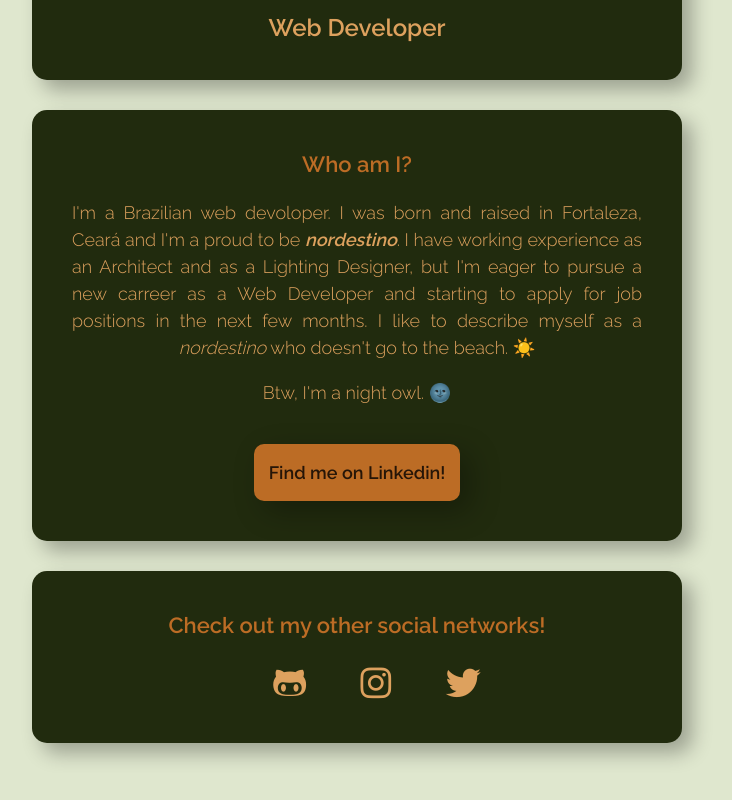
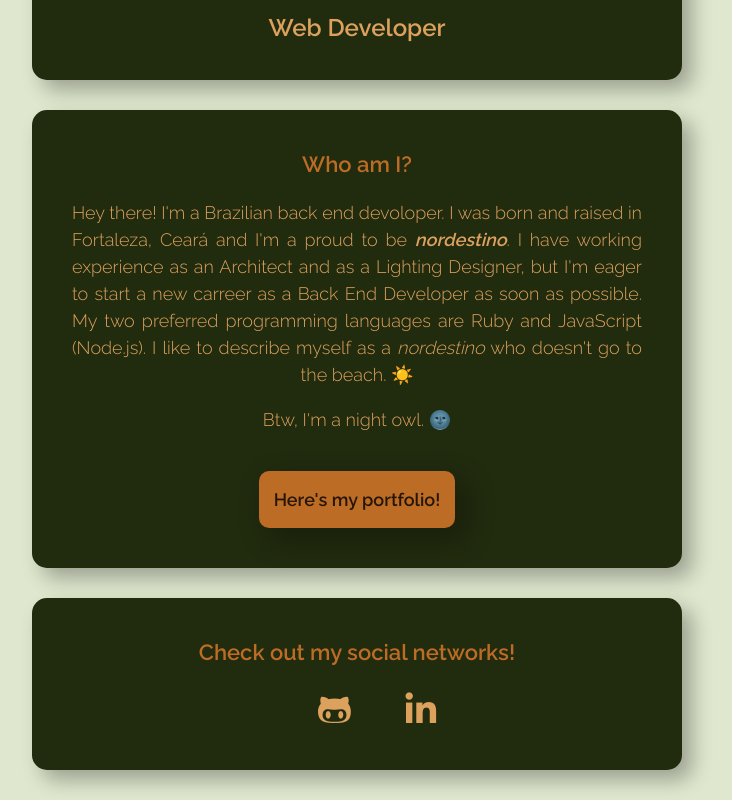
Before and after one commit to praecipito/profile, a plain HTML site: page index.html in a window 1280 px wide. Shown: the part 402-1202 px from the top of the page, without its empty margins (283-1015 px from the left). Before the commit the page ends 1175 px from the top, so only its background shows below. Drawn offline with Linux system fonts and the light colour scheme.

Commit message:
minor: updated information

```diff
--- a/index.html
+++ b/index.html
@@ -20,16 +20,16 @@
       </div>
       <div class="general-div">
         <h3>Who am I?</h3>
-        <p>I'm a Brazilian web devoloper. I was born and raised in Fortaleza, Ceará and I'm a proud to be <strong><em>nordestino</em></strong>. I have working experience as an Architect and as a Lighting Designer, but I'm eager to pursue a new carreer as a Web Developer and starting to apply for job positions in the next few months. I like to describe myself as a <em>nordestino</em> who doesn't go to the beach. ☀️</p>
+        <p>Hey there! I'm a Brazilian back end devoloper. I was born and raised in Fortaleza, Ceará and I'm a proud to be <strong><em>nordestino</em></strong>. I have working experience as an Architect and as a Lighting Designer, but I'm eager to start a new carreer as a Back End Developer as soon as possible. My two preferred programming languages are Ruby and JavaScript (Node.js). I like to describe myself as a <em>nordestino</em> who doesn't go to the beach. ☀️</p>
         <p>Btw, I'm a night owl. 🌚</p>
         <div id="linkedin-button">
-          <a href="https://www.linkedin.com/in/caio-alves-303148119/" target="_blank">
-            Find me on Linkedin!
+          <a href="https://www.troopl.com/praecipito" target="_blank">
+            Here's my portfolio!
           </a>
         </div>
       </div>
       <div class="general-div">
-        <h3>Check out my other social networks!</h3>
+        <h3>Check out my social networks!</h3>
         <ul>
           <li>
             <a href="https://github.com/praecipito" target="_blank">
@@ -37,13 +37,8 @@
             </a>
           </li>
           <li>
-            <a href="https://www.instagram.com/praecipito/" target="_blank">
-              <i class="fa-brands fa-instagram"></i>
-            </a>
-          </li>
-          <li>
-            <a href="https://twitter.com/_praecipito">
-              <i class="fa-brands fa-twitter"></i>
+            <a href="https://www.linkedin.com/in/praecipito/" target="_blank">
+              <i class="fa-brands fa-linkedin-in"></i>
             </a>
           </li>
         </ul>
```
